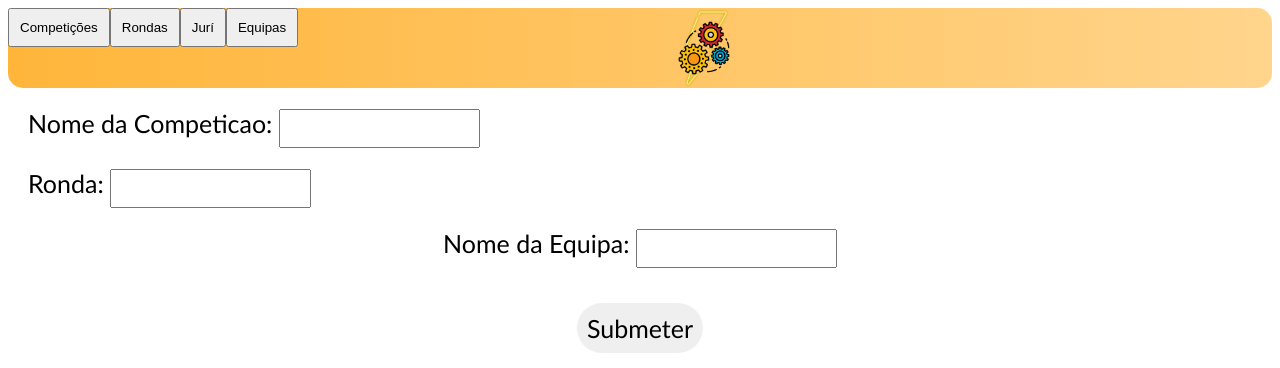
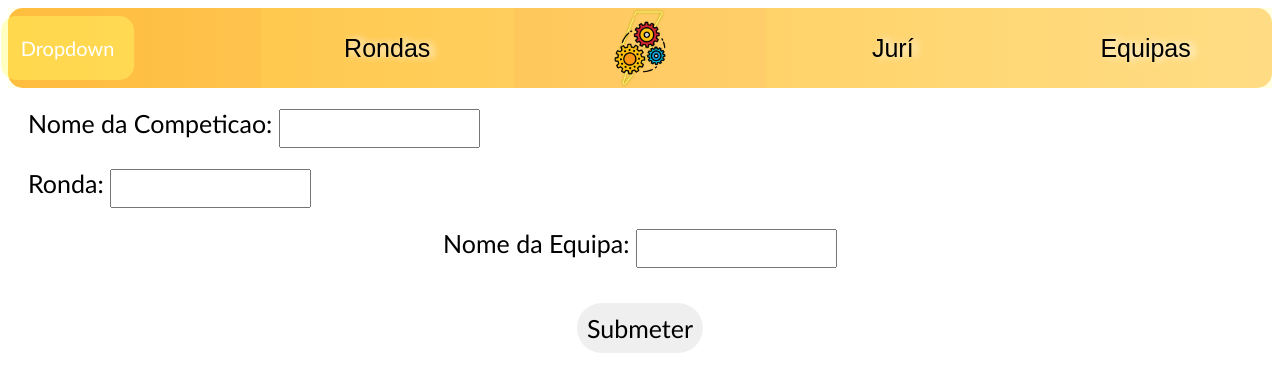
Before and after one commit to rafamartins27/Lsis1, a web app: page / in a window 1280 px wide. Shown: the top 368 px of the page. Run offline with its HTML, style and script files only (its server is not run), Linux system fonts and the light colour scheme; data that the repository does not hold is empty.

Commit message:
WebPages_WD

```diff
--- a/LSISProject/src/main/java/webroot/css/maincss.css
+++ b/LSISProject/src/main/java/webroot/css/maincss.css
@@ -9,14 +9,79 @@
 }
 
 .btt{
-    width: 14%;
+    width: 20%;
+    height 80px;
     border: 0px solid black;
+    vertical-align: center;
+    background-color: rgba(255, 255, 100, 0.1);
 }
+/* Dropdown Button */
+.dropbtn {
+  background-color: rgba(255, 255, 100, 0.4);
+  color: white;
+  padding: 20px;
+  font-size: 20px;
+  border: none;
+  border-radius: 15px;
+}
+
+/* The container <div> - needed to position the dropdown content */
+.dropdown {
+  position: relative;
+  display: inline-block;
+}
+
+/* Dropdown Content (Hidden by Default) */
+.dropdown-content {
+  display: none;
+  position: absolute;
+  background-color: #f1f1f1;
+  min-width: 160px;
+  box-shadow: 0px 8px 16px 0px rgba(0,0,0,0.2);
+  z-index: 1;
+}
+
+/* Links inside the dropdown */
+.dropdown-content a {
+  color: black;
+  padding: 16px 20px;
+  text-decoration: none;
+  display: block;
+}
+
+/* Change color of dropdown links on hover */
+.dropdown-content a:hover {background-color: #ddd;}
+
+/* Show the dropdown menu on hover */
+.dropdown:hover .dropdown-content {display: block;}
+
+/* Change the background color of the dropdown button when the dropdown content is shown */
+.dropdown:hover .dropbtn {background-color: rgba(255, 255, 100, 0.9);}
 
 body{
     /*background-color: rgba(128, 128, 128, 0.43);*/
 }
 
+.botaum{
+height: 80px;
+width: 100%;
+background-color: rgba(255, 255, 100, 0.1);
+border:0px solid white;
+font-size: 25px;
+font-family: fantasy;
+text-shadow: 5px 0px 7px rgba(255, 255, 255, 1);
+
+}
+
+.botaum:hover{
+height: 80px;
+width: 100%;
+background-color: rgba(255, 255, 100, 0.4);
+border:1px solid white;
+font-size: 27px;
+font-weight: bold;
+text-shadow: 5px 0px 7px rgba(255, 255, 0, 1);
+}
 
 .logform{
     width: 100%;
@@ -85,6 +150,7 @@ body{
 .logo{
     width: 80px;
     height: auto;
+
 }
 .completebox{
     width: 100%;
--- a/LSISProject/src/main/java/webroot/index.html
+++ b/LSISProject/src/main/java/webroot/index.html
@@ -10,24 +10,29 @@
 </head>
 <body>
 <div class="navbar">
-    <form action="html/competicao.html">
-        <input type="submit" value="Competições">
-    </form>
-    <form action="html/rondas.html">
-        <input type="submit" value="Rondas">
-    </form>
-    <form action="html/juri.html">
-        <input type="submit" value="Jurí">
-    </form>
-    <form action="html/equipas.html">
-        <input type="submit" value="Equipas">
-    </form>
-    <div class="btt">&nbsp;</div>
-    <div class="btt">&nbsp;</div>
-    <div class="btt"><img src="assets/logo.png" class="logo"></div>
-    <div class="btt">&nbsp;</div>
-    <div class="btt">&nbsp;</div>
-    <div class="btt">&nbsp;</div>
+    <div class="btt"><div class="dropdown">
+        <button class="dropbtn">Dropdown</button>
+        <div class="dropdown-content">
+            <a href="#">Link 1</a>
+            <a href="#">Link 2</a>
+            <a href="#">Link 3</a>
+            <a href="#">Link 3</a>
+        </div>
+    </div></div>
+
+
+
+
+    <div class="btt"><form action="html/rondas.html">
+        <input class="botaum"  type="submit" value="Rondas">
+    </form></div>
+    <div class="btt"><img src="assets/logo.png" class="logo" href="index.html"></div>
+    <div class="btt"><form action="html/juri.html">
+        <input class="botaum"  type="submit" value="Jurí">
+    </form></div>
+    <div class="btt"><form action="html/equipas.html">
+        <input class="botaum" type="submit" value="Equipas">
+    </form></div>
 </div>
 
 <div class="info">
```
Also changed, not shown: LSISProject/src/main/java/webroot/RegistarJuri.html (+4 -9 lines), LSISProject/src/main/java/webroot/assets/menu.gif (added).
